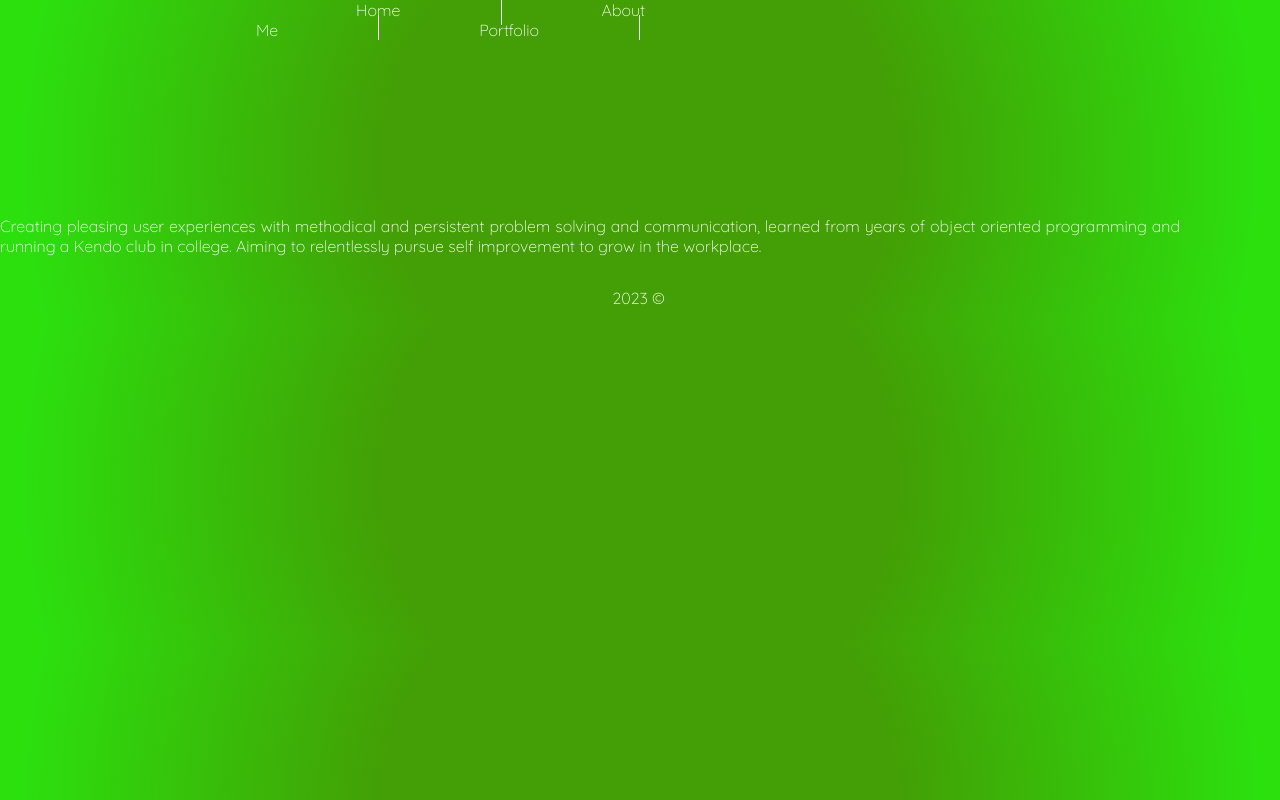
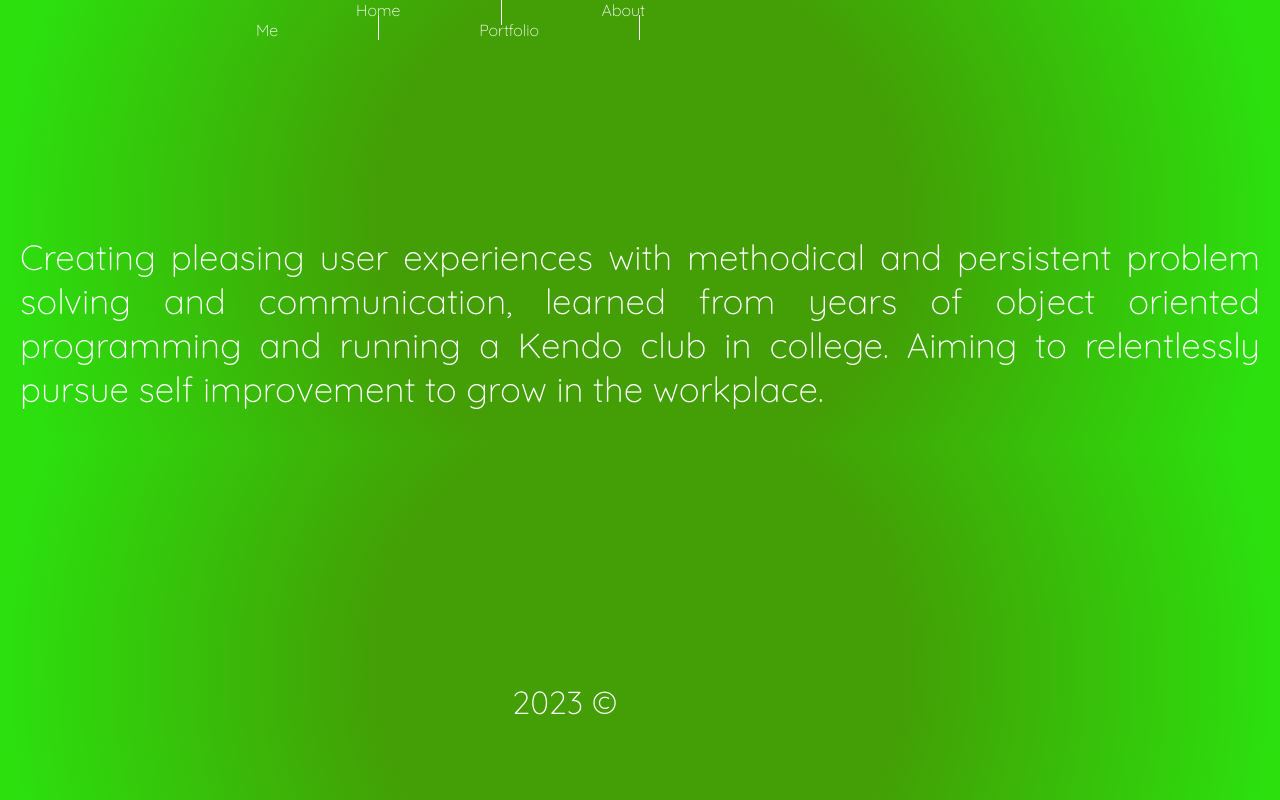
Before and after one commit to CrissCross56/personal-portfolio, a React (Create React App) app: page / in a window 1280 px wide. Built offline with nearby package versions, Linux system fonts and the light colour scheme.

Commit message:
styled the landing home page more, styled the about me section more, next to work on is the portfolio section

```diff
--- a/src/App.js
+++ b/src/App.js
@@ -9,7 +9,7 @@ import Footer from './components/Footer';
 import styles from './CSS/Main.css'
 function App() {
   return (
-    <>
+    <div className={styles.pseudoBody}>
       <NavBar/>
         <Routes>
           <Route path="/" element={<Home/>}/>
@@ -17,7 +17,9 @@ function App() {
           <Route path="/portfolio" element={<Portfolio/>}/>
         </Routes>
       <Footer/>
-    </>
+    </div>
+
+
   );
 }
 
--- a/src/CSS/Main.css
+++ b/src/CSS/Main.css
@@ -4,6 +4,7 @@
 }
 
 body{
+
     background: rgb(67,159,5);
     background: radial-gradient(circle, rgba(67,159,5,1) 39%, rgba(44,224,14,1) 94%, rgba(44,224,14,1) 99%);
 }
--- a/src/CSS/test.module.css
+++ b/src/CSS/test.module.css
@@ -1,8 +1,15 @@
 .navdiv, .bio{
     display: grid;
 }
-.bio{
-    margin-right: 100px;
+
+.pseudoBody{
+    position: relative;
+}
+
+.intro{
+    margin-left: 20px;
+    margin-right: 20px;
+    font-size: 35px;
 }
 .navdiv{
 
@@ -38,21 +45,29 @@
 }
 
 .footer{
-
-    width: 55px;
-    height: 50px;
+    position: absolute;
+    text-align: center;
+    font-size: 200%;
+    width: 150px;
+    height: 150px;
+    right: 50%;
+    bottom: 0;
     /* margin-right: 50%;
     margin-left: 50%; */
-    margin: 0 auto;
+
+
 
 }
 
-.text, .intro{
-    text-align: justify;
+.text, .intro, .bio{
     color: white;
 }
 
-.intro{
+.intro, .bio{
+    text-align: justify;
+}
+
+.bio{
     font-size: 200%;
     margin-right: 500px;
     padding-left: 50px;
--- a/src/components/Bio.jsx
+++ b/src/components/Bio.jsx
@@ -4,7 +4,7 @@ export default function Bio(){
     return(
         <div>
             <img src={pic} className={styles.img}/>
-            <p className={styles.intro}>Hi, I'm Grant Terdoslavich, an NYC dev. With knowledge of webdev fundamentals, such as HTML,CSS,JS, and frameworks like React, I aim to create interactive user experiences with my work.</p>
+            <p className={styles.bio}>Hi, I'm Grant Terdoslavich, an NYC dev. With knowledge of webdev fundamentals, such as HTML,CSS,JS, and frameworks like React, I aim to create interactive user experiences with my work.</p>
         </div>
     )
 }
--- a/src/components/BrandStatement.jsx
+++ b/src/components/BrandStatement.jsx
@@ -2,7 +2,7 @@ import { motion } from "framer-motion"
 import styles from "../CSS/test.module.css"
 export default function BrandStatement(){
     return(
-        <div className={styles.bio}>
+        <div className={styles.intro}>
             <p className={styles.text}>Creating pleasing user experiences with methodical and persistent problem solving and communication, learned from years of object oriented programming and running a Kendo club in college. Aiming to relentlessly pursue self improvement to grow in the workplace.
             </p>
         </div>
--- a/src/components/Project.jsx
+++ b/src/components/Project.jsx
@@ -3,8 +3,8 @@ import styles from "../CSS/test.module.css"
 export default function Project(){
     return(
         <motion.div>
-            <p><span className={styles.text}> My first porject at General assembly, a game of hangman <a href="https://classroomhangman.netlify.app/">https://classroomhangman.netlify.app/</a></span></p>
-            <p><span>The first group porject I worked on at General Assembly, a deck builder website where users can build <a href="https://banana-bunch-digi-deck.netlify.app/cardsets"></a></span></p>
+            <p className={styles.text}> My first project at General assembly, a game of hangman <a href="https://classroomhangman.netlify.app/">https://classroomhangman.netlify.app/</a></p>
+            <p className={styles.text}>The first group project I worked on at General Assembly, a deck builder website where users can build decks for the trading card game, Digimon. <a href="https://banana-bunch-digi-deck.netlify.app/cardsets">https://banana-bunch-digi-deck.netlify.app/cardsets</a></p>
         </motion.div>
     )
 }
```
Lines whose indentation alone changed are shown as unchanged.
